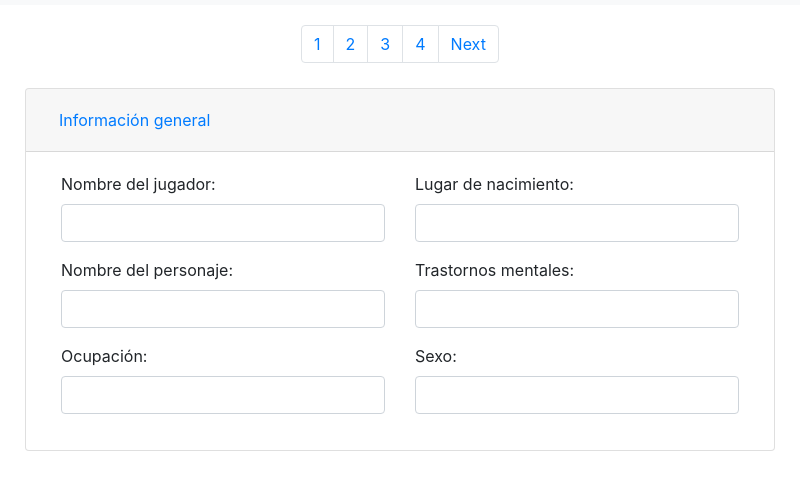
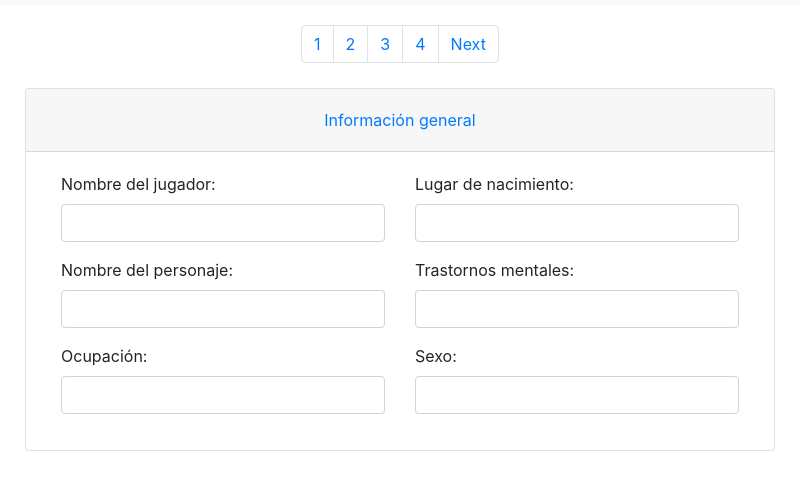
Before and after one commit to NinaRuiz/read-a-game, an Electron app: page pages/create-character/create-character-page-one.html in a window 800 px wide. Shown: the part 51-538 px from the top of the page. Drawn offline with nearby package versions, Linux system fonts and the light colour scheme.

Commit message:
Finished create-character-page-one.html

```diff
--- a/pages/create-character/create-character-page-one.html
+++ b/pages/create-character/create-character-page-one.html
@@ -40,9 +40,9 @@
     <div class="card">
         <div class="card-header">
             <h2 class="mb-0">
-                <button class="btn btn-link btn-block text-left" type="button">
+                <span class="btn btn-link btn-block center-text" type="button">
                     Información general
-                </button>
+                </span>
             </h2>
         </div>
         <div class="show" aria-labelledby="headingOne">
```
